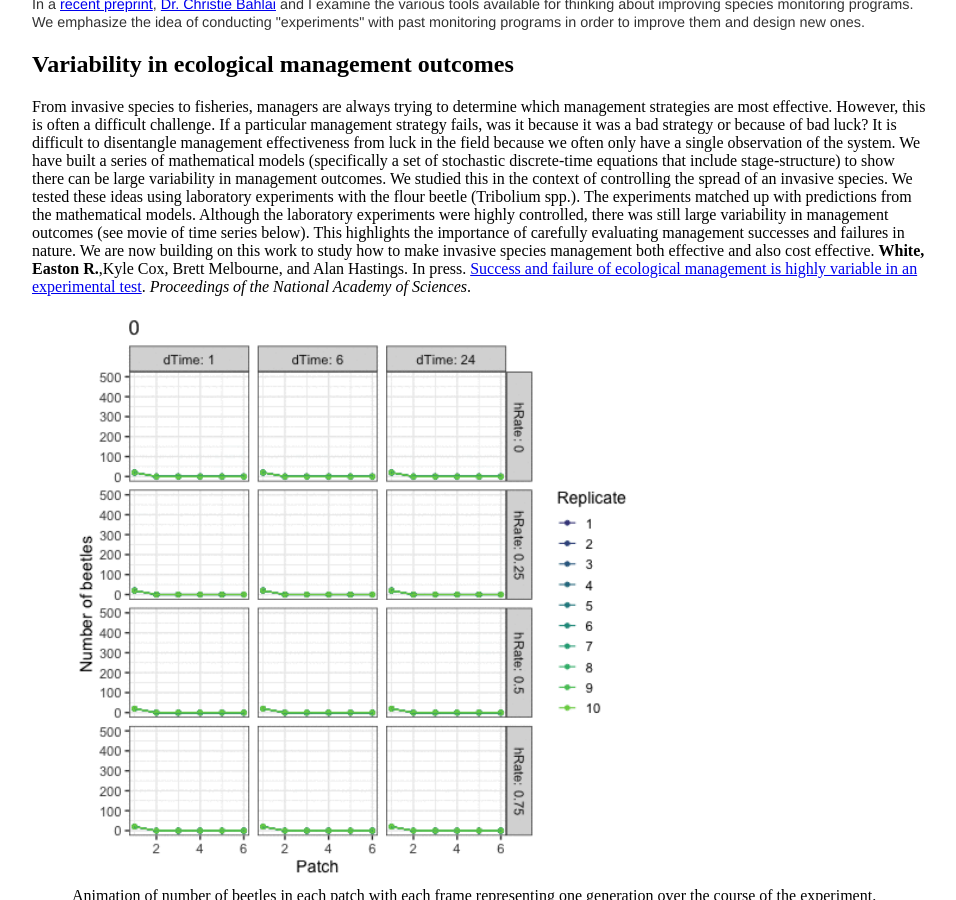
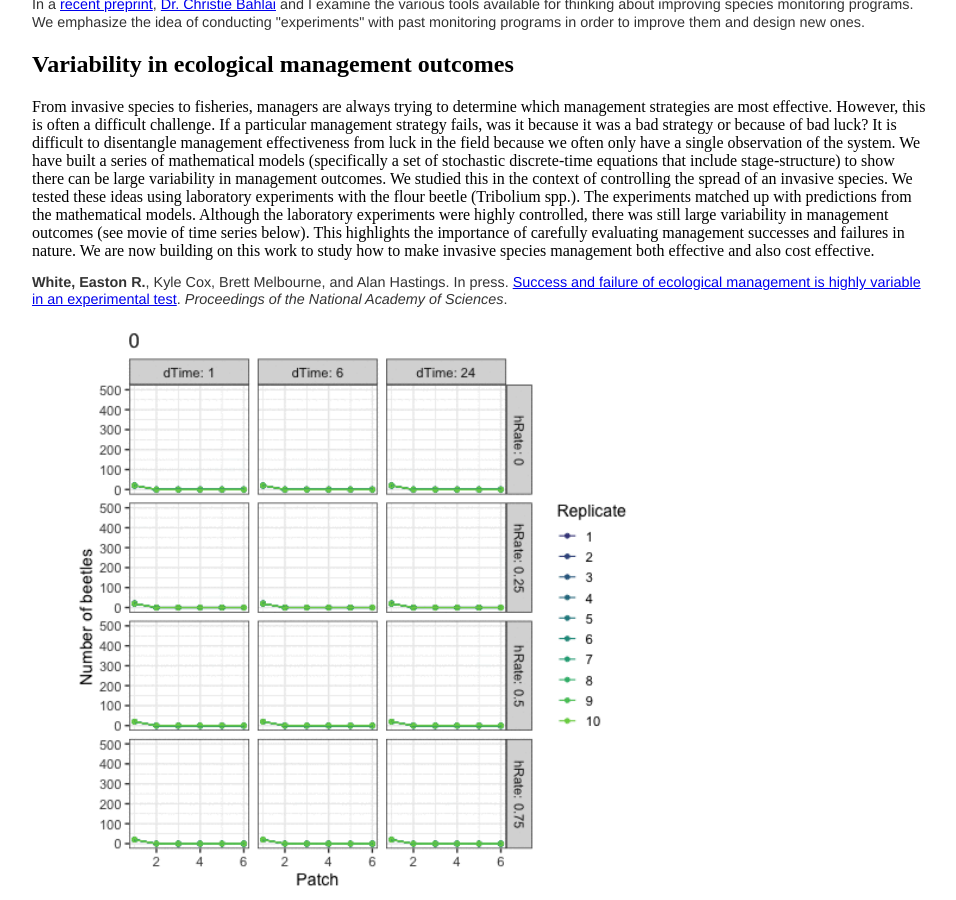
Before and after one commit to eastonwhite/eastonwhite.github.io, a Jekyll site: the page built from research/index.html, in a window 1280 px wide and 900 px high, scrolled down 2200 px. Shown: the whole window, without its empty margins (160-1116 px from the left). Built offline with Jekyll 4.4.1, drawn with Linux system fonts in a browser that asks for light colours.

Commit message:
add paragraph link for paper

```diff
--- a/research/index.html
+++ b/research/index.html
@@ -69,7 +69,7 @@ From invasive species to fisheries, managers are always trying to determine whic
 
 We have built a series of mathematical models (specifically a set of stochastic discrete-time equations that include stage-structure) to show there can be large variability in management outcomes. We studied this in the context of controlling the spread of an invasive species. We tested these ideas using laboratory experiments with the flour beetle (Tribolium spp.). The experiments matched up with predictions from the mathematical models. Although the laboratory experiments were highly controlled, there was still large variability in management outcomes (see movie of time series below). This highlights the importance of carefully evaluating management successes and failures in nature. We are now building on this work to study how to make invasive species management both effective and also cost effective.
 
-<strong>White, Easton R.</strong>,Kyle Cox, Brett Melbourne, and Alan Hastings. In press. <a href="https://www.doi.org/10.1073/pnas.1911440116" target="_blank" rel="noopener noreferrer">Success and failure of ecological management is highly variable in an experimental test</a>. <em>Proceedings of the National Academy of Sciences</em>.
+<p><strong>White, Easton R.</strong>, Kyle Cox, Brett Melbourne, and Alan Hastings. In press. <a href="https://www.doi.org/10.1073/pnas.1911440116" target="_blank" rel="noopener noreferrer">Success and failure of ecological management is highly variable in an experimental test</a>. <em>Proceedings of the National Academy of Sciences</em>.</p>
 
  <figure>
   <img src="/images/BeetleControl_timeseries.gif" alt="min_time" align="bottom" style="width:70%">
```
